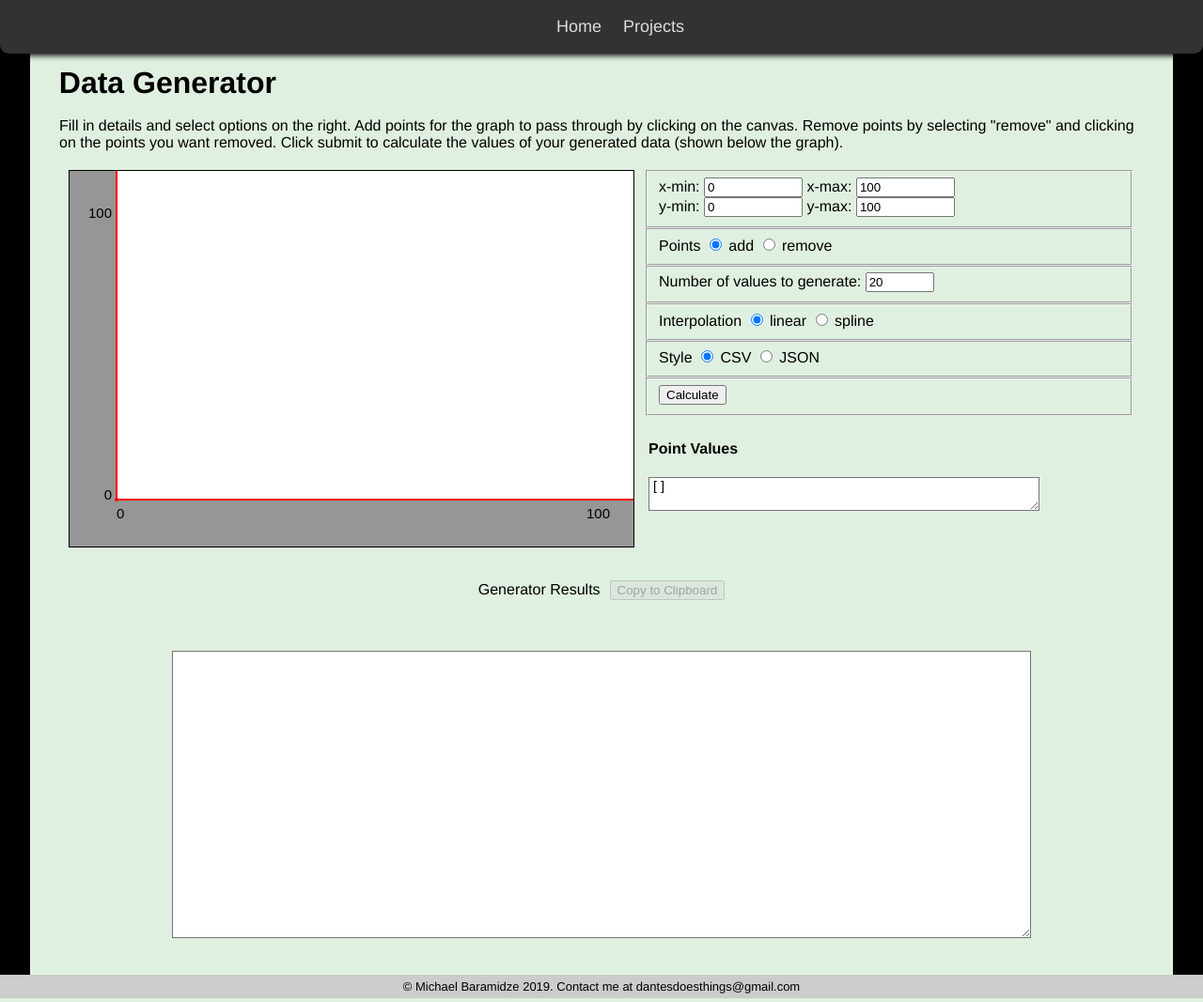
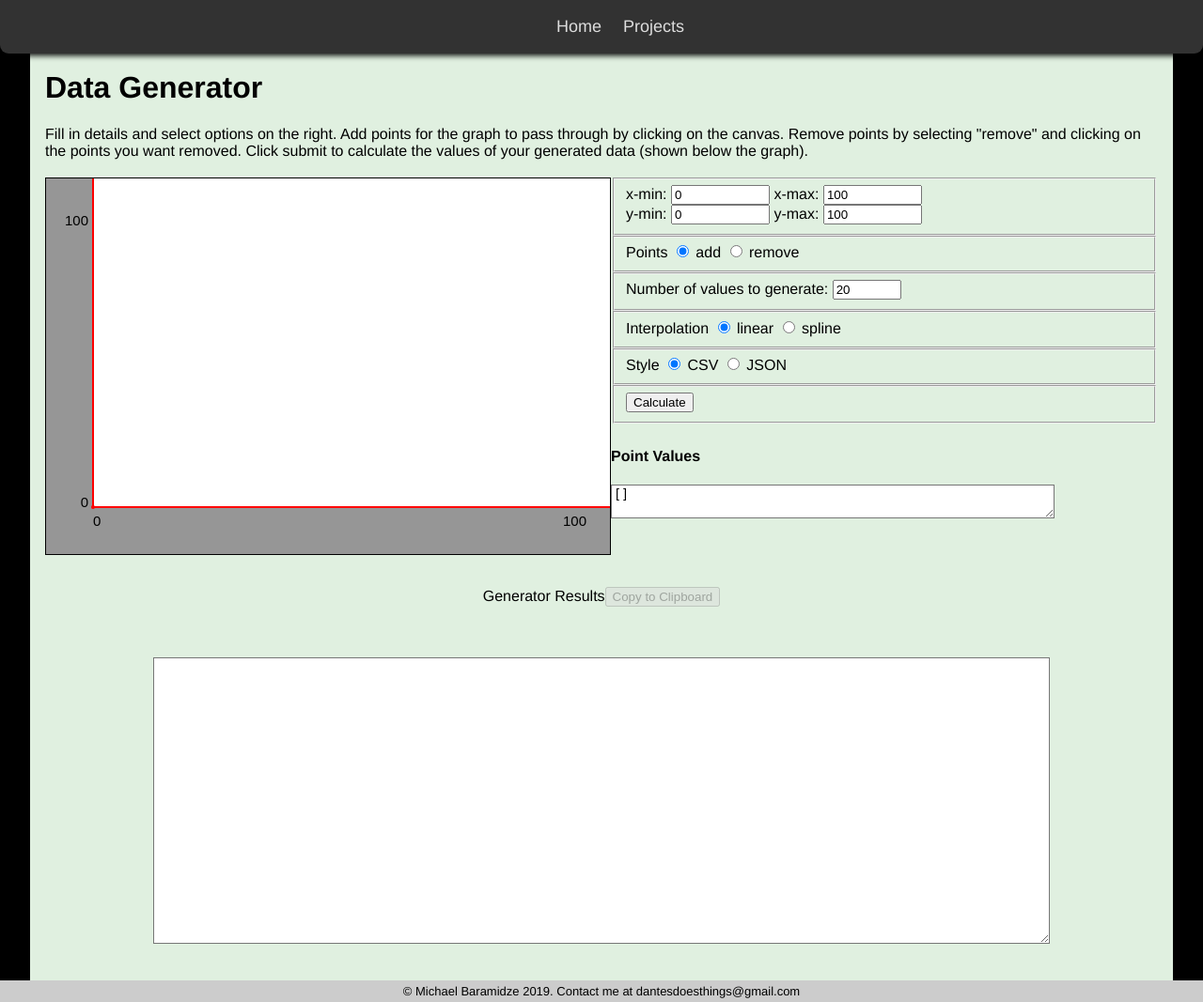
Before and after one commit to dantesdoesthings/danteswebsite, a Django app: page /data_generator/ in a window 1280 px wide. Shown: the whole page at 94% size. Run offline with Django 3.2, Linux system fonts and the light colour scheme.

Commit message:
Style changes
1. More style changes? More style changes!

```diff
--- a/dantesdoesthings/dantes_data_generator/templates/dantes_data_generator/data_generator.html
+++ b/dantesdoesthings/dantes_data_generator/templates/dantes_data_generator/data_generator.html
@@ -15,7 +15,7 @@
 </div>
 <div class="split-content-rows-2">
     <div class="split-content-cols-2">
-        <div class="center">
+        <div>
             <canvas id="graph-canvas" width="600" height="400"></canvas>
         </div>
         <div>
--- a/dantesdoesthings/static/common/css/style.css
+++ b/dantesdoesthings/static/common/css/style.css
@@ -11,7 +11,11 @@ border: 1px solid #000;
 background-color: #FFF;
 }
 div {
-padding: 5px;
+padding: 0.3em 0;
+}
+a {
+color: blue;
+font-weight: 600;
 }
 .nav-item {
 display: inline;
@@ -52,6 +56,10 @@ border-radius: 0 0 0.5em 0.5em;
 .navbar a {
 color: #DDD;
 text-decoration: none;
+font-weight: normal;
+}
+.page-head {
+margin: 0.5em 1.0em;
 }
 .page-main {
 font-size: medium;
@@ -114,5 +122,6 @@ line-height: 150%;
 }
 h1 {
 font-size: 2em;
-margin: 0.1em .65em;
+padding: 0;
+margin: 0;
 }
```
